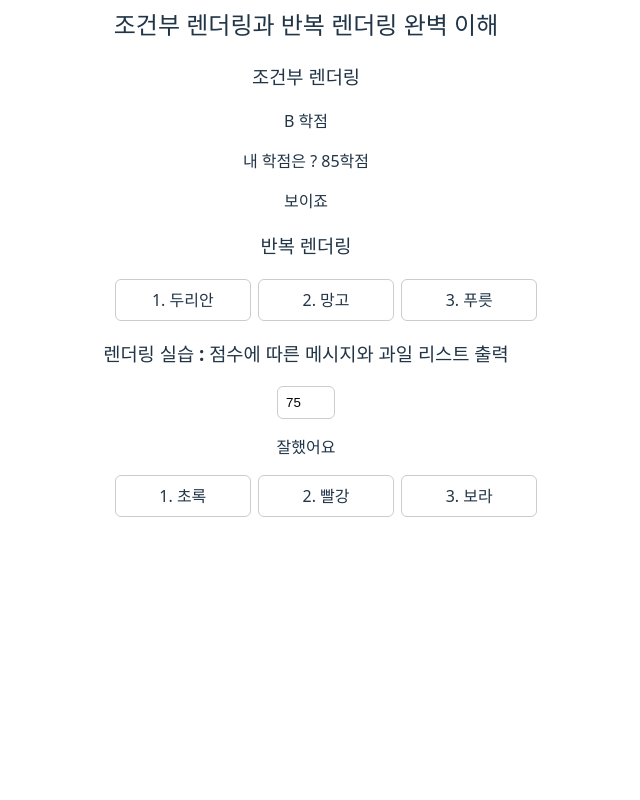
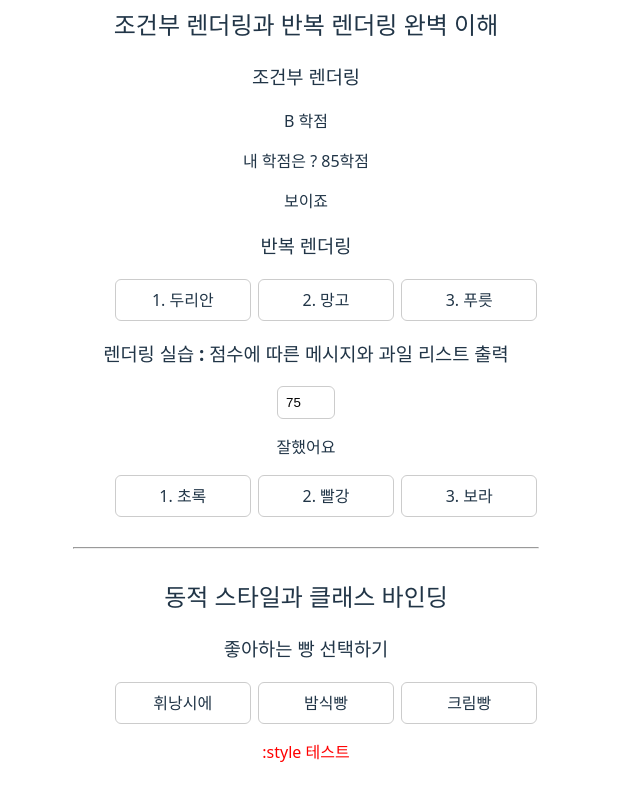
Before and after one commit to rimurang/vue-app, a Vue app: page / in a window 1280 px wide. Shown: the part 946-1746 px from the top of the page, without its empty margins (334-974 px from the left). Before the commit the page ends 1511 px from the top, so only its background shows below. Built offline with nearby package versions, Linux system fonts and the light colour scheme.

Commit message:
동적 스타일과 클래스 바인딩
:class, :style

```diff
--- a/src/App.vue
+++ b/src/App.vue
@@ -6,8 +6,10 @@
     <h2>reactive 객체 실습</h2>
 
     <h3>이름을 입력해보세요</h3>
-    <input type="text" v-model="name" placeholder="이름 입력" />님,
-    <input type="text" v-model="age" placeholder="나이 입력" />살
+    <input type="text" v-model="name" placeholder="이름 입력" />
+    님,
+    <input type="text" v-model="age" placeholder="나이 입력" />
+    살
     <p>안녕하세요, {{ name }}님! {{ name }}님의 나이는 {{ age }}살</p>
 
     <input type="text" v-model="user.firstName" placeholder="이름 입력" />
@@ -36,8 +38,7 @@
         :key="index"
         :item="todo"
         @remove="removeTodo(index)"
-      >
-      </TodoItem>
+      ></TodoItem>
 
       <p v-if="todos.length === 0" class="empty">할 일이 없습니다.</p>
     </ul>
@@ -83,6 +84,32 @@
         {{ index + 1 }}. {{ color }}
       </li>
     </ul>
+
+    <hr />
+
+    <h2>동적 스타일과 클래스 바인딩</h2>
+
+    <h3>좋아하는 빵 선택하기</h3>
+
+    <div class="fruit-wrap">
+      <ul class="fruit-list">
+        <li
+          v-for="(dessert, index) in desserts"
+          :key="index"
+          :class="{ selected: selectedDesserts === dessert }"
+          @click="selectDesserts(dessert)"
+        >
+          {{ dessert }}
+        </li>
+      </ul>
+
+      <p v-if="selectedDesserts" class="result">
+        당신이 선택한 빵은
+        <strong>{{ selectedDesserts }}</strong>
+        입니다!
+      </p>
+      <p :style="{ color: isRed ? 'red' : 'blue' }">:style 테스트</p>
+    </div>
   </div>
 </template>
 
@@ -146,6 +173,16 @@ const fruits = ["두리안", "망고", "푸릇"];
 const stScore = ref(75);
 const colors = ["초록", "빨강", "보라"];
 /* E: 조건부 렌더링과 반복 렌더링 완벽 이해 */
+
+/* S: 동적 스타일과 클래스 바인딩 */
+const desserts = ref(["휘낭시에", "밤식빵", "크림빵"]);
+const selectedDesserts = ref("");
+function selectDesserts(dessert) {
+  selectedDesserts.value = dessert;
+}
+
+const isRed = true;
+/* E: 동적 스타일과 클래스 바인딩 */
 </script>
 
 <style scoped>
@@ -184,4 +221,11 @@ ul li {
   border-radius: 6px;
   margin: 0 2px;
 }
+
+.fruit-list {
+}
+.fruit-list .selected {
+  color: #fff;
+  background: #000;
+}
 </style>
```
